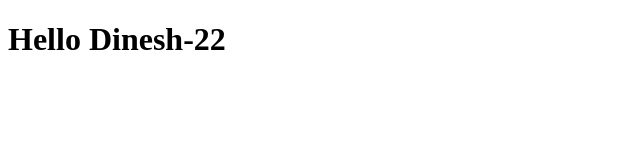
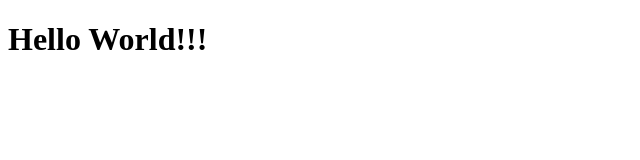
Before and after one commit to Dinesh-22/Git-Learn2, a plain HTML site: page index.html in a window 1280 px wide. Shown: the full height of the page, 0-640 px from the left. Drawn offline with Linux system fonts and the light colour scheme.

Commit message:
index.html is modified

```diff
--- a/index.html
+++ b/index.html
@@ -6,6 +6,6 @@
     <title>Document</title>
 </head>
 <body>
-    <h1>Hello Dinesh-22</h1>
+    <h1>Hello World!!!</h1>
 </body>
 </html>
```
